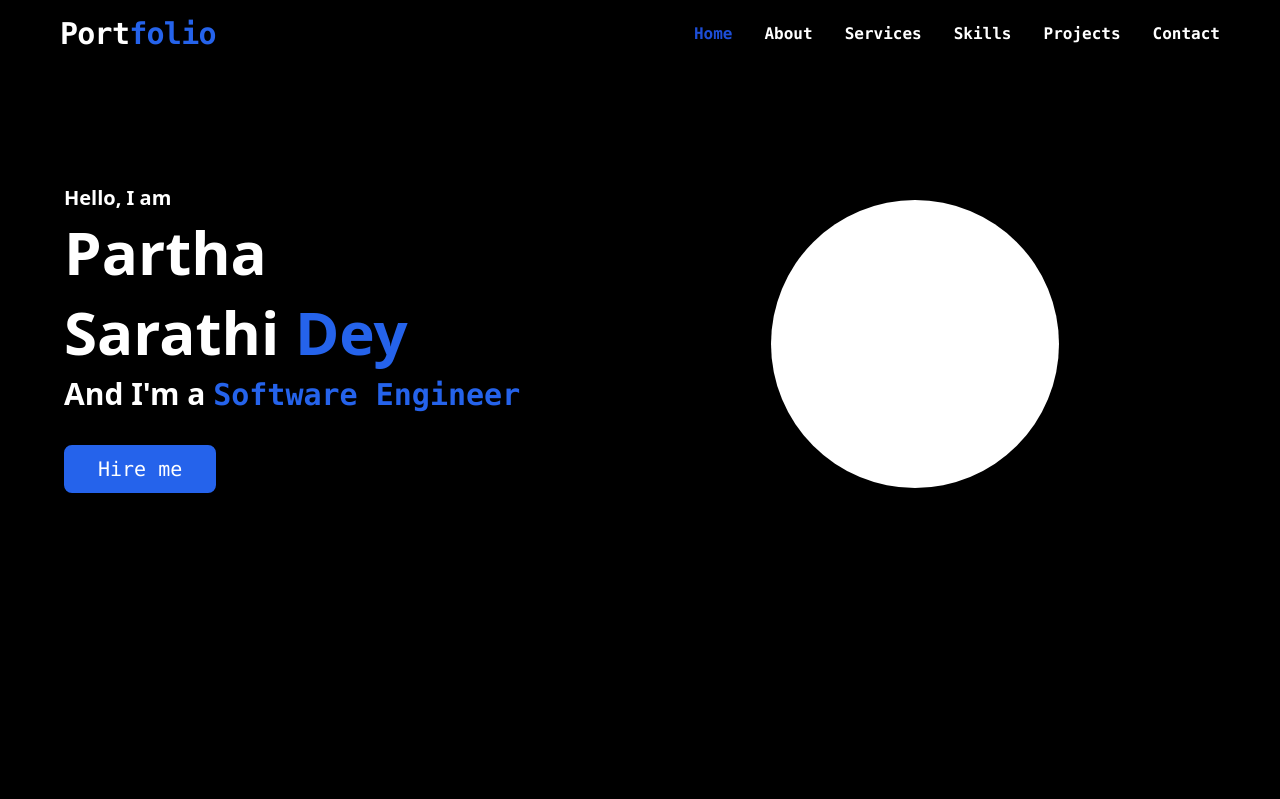
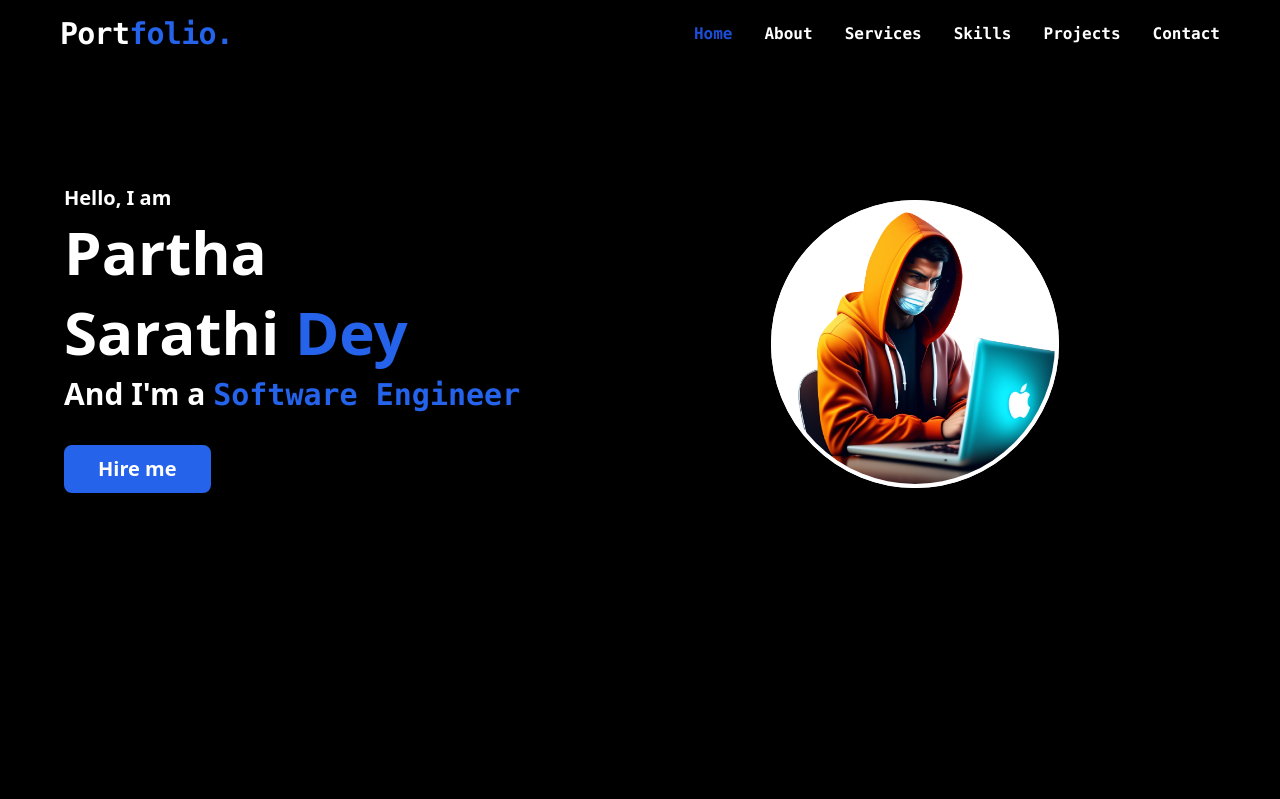
Before and after one commit to parthasdey2304/portfolio-2, a Flask app: page / in a window 1280 px wide. Shown: the top 799 px of the page. Run offline with Flask 3, Linux system fonts and the light colour scheme; some libraries are stand-ins or nearby versions.

Commit message:
files updated

```diff
--- a/templates/index.html
+++ b/templates/index.html
@@ -14,8 +14,7 @@
                     <nav class="border-gray-200 bg-black px-11 home">
                         <div class="max-w-screen-xl flex flex-wrap items-center justify-between mx-auto p-4">
                         <a href="#" class="flex items-center">
-
-                            <span class="self-center text-3xl font-semibold text-white font-mono whitespace-nowrap tracking-tight">Port<span class="text-blue-600">folio</span></span>
+                            <span class="self-center text-3xl font-extrabold text-white font-mono whitespace-nowrap tracking-tight">Port<span class="text-blue-600">folio.</span></span>
                         </a>
                         <button data-collapse-toggle="navbar-default" type="button" class="inline-flex items-center p-2 ml-3 text-sm text-gray-500 rounded-lg md:hidden hover:bg-gray-100 focus:outline-none focus:ring-2 focus:ring-gray-200" aria-controls="navbar-default" aria-expanded="false">
                             <span class="sr-only">Open main menu</span>
@@ -53,14 +52,14 @@
 
                             <p class="text-[60px] font-bold line-clamp-2 leading-[80px]">Partha <br> Sarathi <span class="text-blue-600 leading-[80px]">Dey</span></p>
 
-                            <p class="text-3xl font-semibold mt-1">And I'm a <span id="typing-aimation" class="text-blue-600 font-mono">Software Engineer</span></p>
+                            <p class="text-3xl font-semibold mt-1">And I'm a <span id="typing-aimation" class="text-blue-600 font-mono font-extrabold">Software Engineer</span></p>
 
-                            <button class="mt-8 border-2 border-blue-600 bg-blue-600 text-white px-8 py-2 rounded-lg text-xl font-mono hover:bg-black hover:text-blue-600 hover:duration-700 hover:transition" id="hire_me" type="button">Hire me</button>
+                            <button class="mt-8 border-2 border-blue-600 bg-blue-600 text-white px-8 py-2 rounded-lg text-xl font-sans font-semibold hover:bg-black hover:text-blue-600 hover:duration-500 hover:transition" id="hire_me" type="button">Hire me</button>
                         </div>
 
                         <div class="w-[40%] h-full p-4">
                             <div class="rounded-[100%] bg-white w-72 h-72">
-                                 <!-- <img src="../static/img/profile.png" alt="profile" class="w-64 h-60 pl-4"> -->
+                                 <img src="../static/img/hacker.png" alt="profile" class="w-72 h-72 border-4 border-white rounded-[50%]">
                             </div>
                         </div>
                     </div>
```
Also changed, not shown: static/img/hacker.png (added), static/img/profile.png (deleted).
